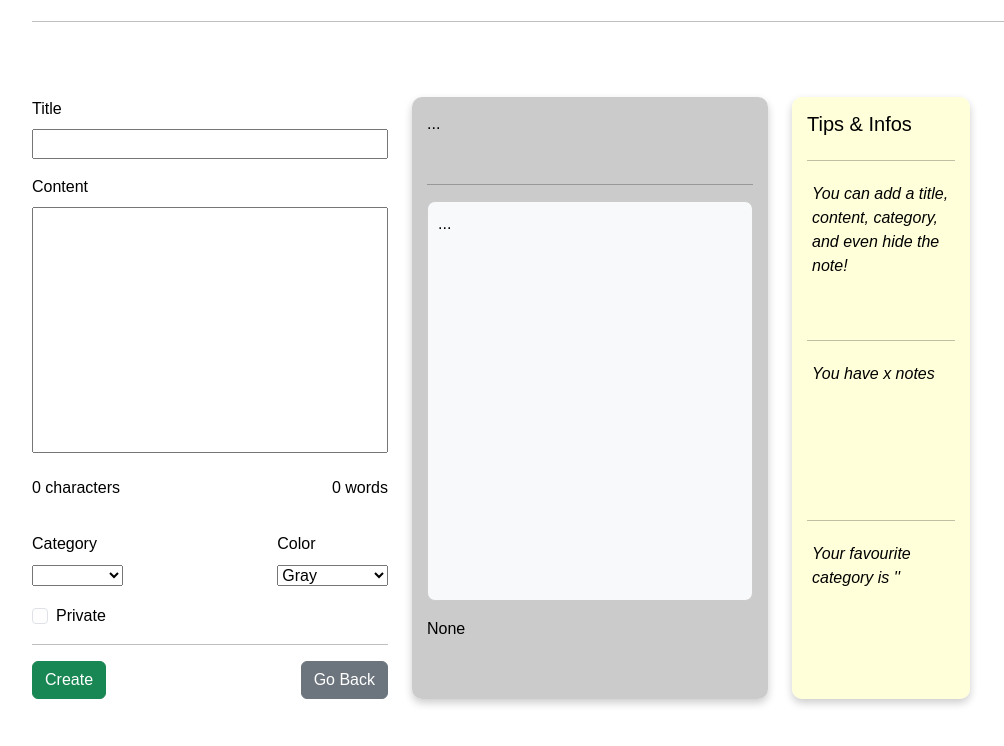
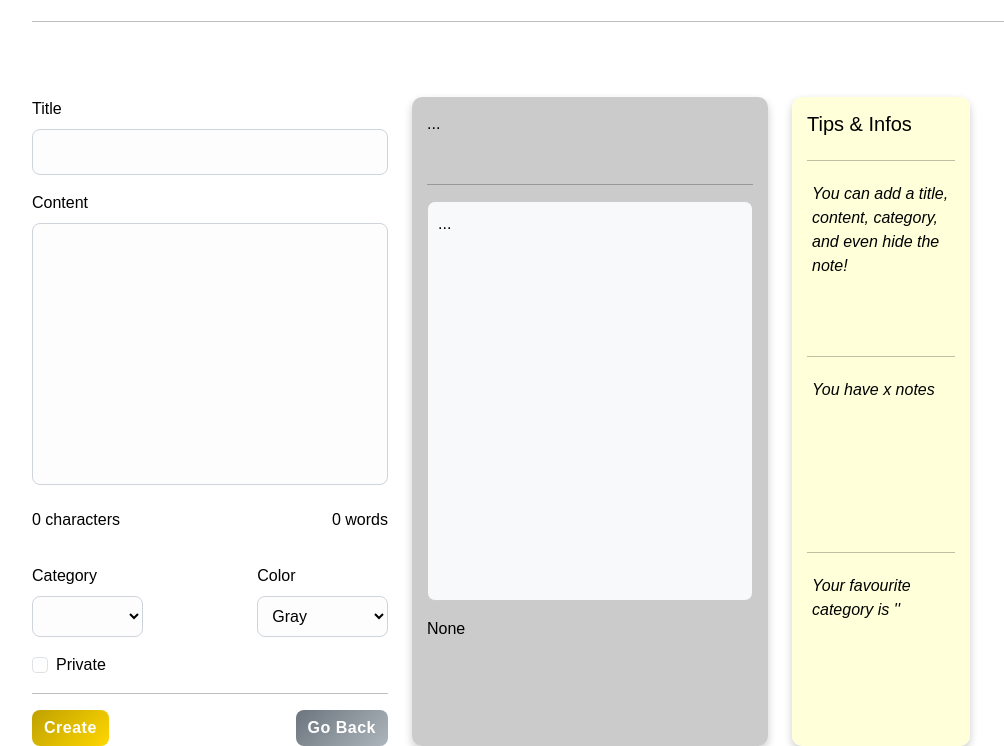
Before and after one commit to ayberkozcan/smart-notes, a website: page src/createnotepage.html in a window 1280 px wide. Shown: the part 86-832 px from the top of the page, without its empty margins (50-1054 px from the left). Before the commit the page ends 800 px from the top, so only its background shows below. Drawn offline with nearby package versions, Linux system fonts and the light colour scheme; no server answers.

Commit message:
Css changes in createnotepage.html

```diff
--- a/src/createnotepage.html
+++ b/src/createnotepage.html
@@ -16,7 +16,18 @@
         .note-control {
             width: 100%;
             box-sizing: border-box;
+            border-radius: 8px;
+            border: 1px solid #ced4da;
+            padding: 10px;
+            background-color: #fdfdfd;
+            transition: box-shadow 0.3s ease-in-out;
         }
+
+        .note-control:focus {
+            box-shadow: 0 0 5px rgba(191, 161, 0, 0.5);
+            border-color: #bfa100;
+         }
+
         .info {
             height: 100%;
             width: 50%;
@@ -36,34 +47,22 @@
             display: flex;
             flex-direction: column;
         }
-        .preview-box {
-            border: 1px solid #ccc;
-            padding: 10px;
-            height: 400px;
-            white-space: pre-wrap;
-            overflow-wrap: break-word;
-            background-color: #f8f9fa;
-            overflow-y: auto;
-        }
-        option.option-yellow {
-            background-color: #faffcc;
+        .btn {
+            border-radius: 8px;
+            font-weight: 600;
+            letter-spacing: 0.5px;
         }
 
-        option.option-gray {
-            background-color: rgba(192, 192, 192, 0.822);
+        body {
+            animation: fadeIn 1s ease-in;
         }
 
-        option.option-blue {
-            background-color: #a1afff;
+        @keyframes fadeIn {
+            from {opacity: 0.4;}
+            to {opacity: 1;}
         }
 
-        option.option-red {
-            background-color: #ffb3b3;
-        }
 
-        option.option-pink {
-            background-color: #ffb0ff;
-        }
     </style>
 </head>
 <body>
--- a/src/style.css
+++ b/src/style.css
@@ -172,3 +172,19 @@ button:hover {
 * {
     transition: all 0.2s ease-in-out;
 }
+
+.btn-success {
+    background: linear-gradient(135deg, #bfa100, #ffd700);
+    border: none;
+    color: white;
+}
+
+.btn-secondary {
+    background: linear-gradient(135deg, #6c757d, #adb5bd);
+    border: none;
+    color: white;
+}
+.cards:hover, .info:hover, .info-edit:hover, .preview:hover {
+    transform: translateY(-5px);
+    box-shadow: 0 8px 16px rgba(0,0,0,0.25);
+}
```
